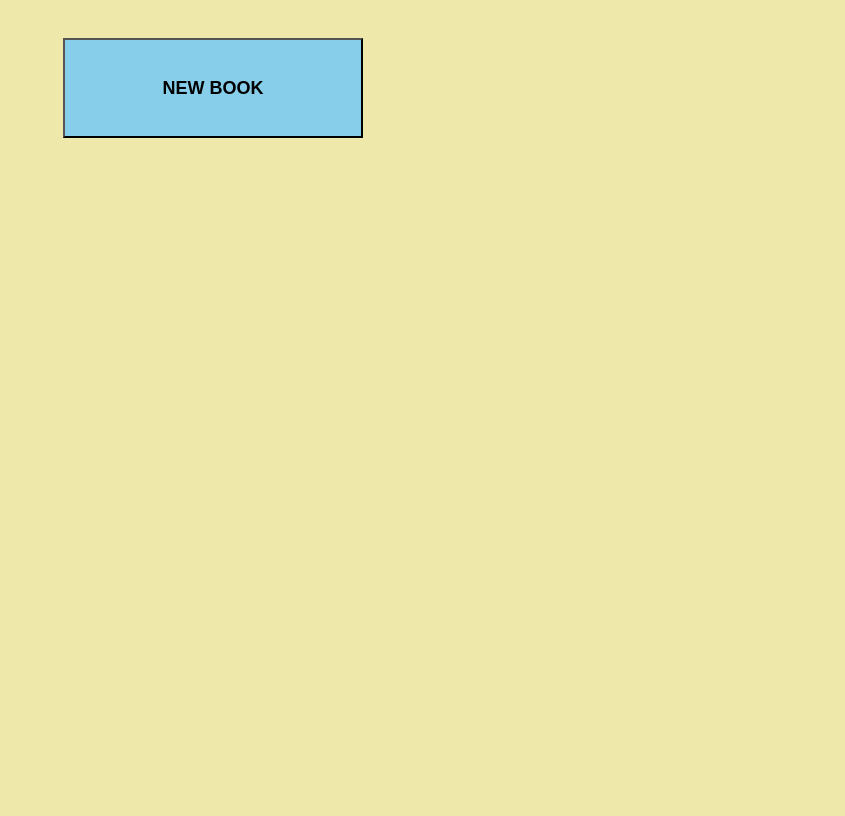
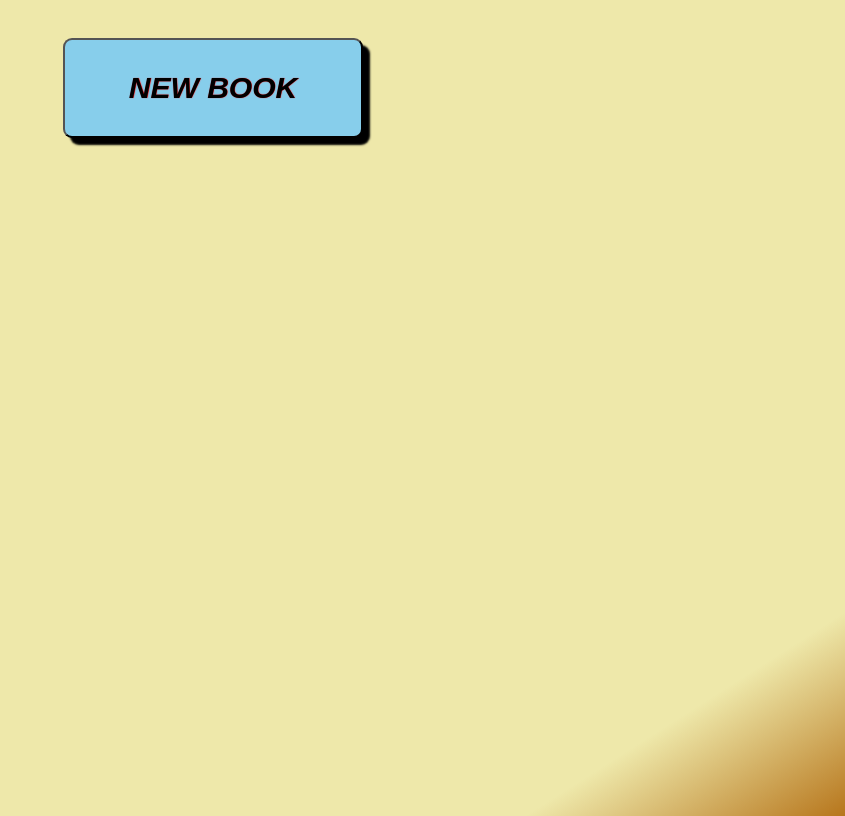
Before and after one commit to hankmcgill/Library-App, a plain HTML site: page index.html in a window 1280 px wide. Shown: the whole page, without its empty margins (435-1280 px from the left). Drawn offline with Linux system fonts and the light colour scheme.

Commit message:
worked on ui a bit

```diff
--- a/style.css
+++ b/style.css
@@ -1,13 +1,28 @@
 body {
   height: 100vh;
   width: 100vw;
-  background-color: palegoldenrod;
+  /* background-color: palegoldenrod; */
+  background-image: linear-gradient(
+    to bottom right,
+    palegoldenrod,
+    palegoldenrod,
+    palegoldenrod,
+    palegoldenrod,
+    palegoldenrod,
+    palegoldenrod,
+    palegoldenrod,
+    palegoldenrod,
+    rgb(183, 118, 28)
+  );
   font-style: italic;
+  font-weight: bolder;
   font-family: "Franklin Gothic Medium", "Arial Narrow", Arial, sans-serif;
+  text-shadow: 0.3px 0.3px 1px red;
 }
 
 button {
   background-color: palegoldenrod;
+  font-style: italic;
 }
 
 main {
@@ -21,8 +36,11 @@ main {
   height: 100px;
   width: 300px;
   background-color: skyblue;
-  font-size: large;
+  font-size: 30px;
   font-weight: bold;
+  border-radius: 9px;
+  box-shadow: 7px 7px 2px black;
+  text-shadow: 0.3px 0.3px 1px red;
 }
 
 .button-container {
@@ -48,9 +66,11 @@ main {
   width: 200px;
   background-color: skyblue;
   border: 3px solid black;
-  border-radius: 8px;
+  /* border-radius: 8px; */
   margin: 10px;
   margin-left: 20px;
+  border-radius: 9px;
+  box-shadow: 7px 7px 2px black;
 }
 
 .book-text {
```
